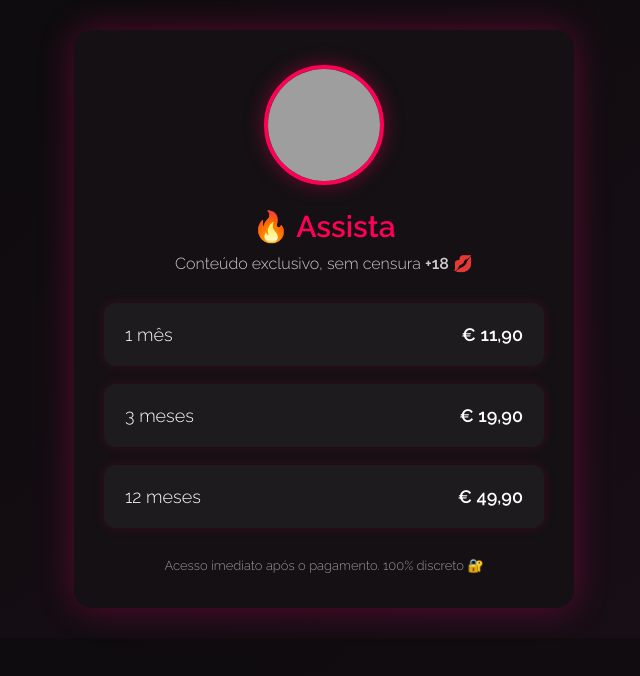
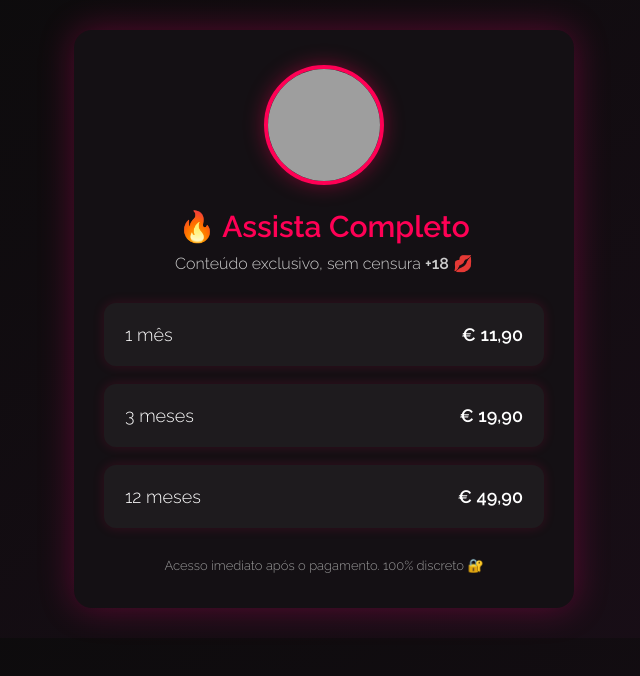
Before and after one commit to minhaclaro79-lab/privacy-18, a plain HTML site: page index.html in a window 1280 px wide. Shown: the whole page, without its empty margins (316-956 px from the left). Drawn offline with Linux system fonts and the light colour scheme; grey boxes are pictures that could not be loaded.

Commit message:
Update index.html

```diff
--- a/index.html
+++ b/index.html
@@ -130,7 +130,7 @@
     <!-- FOTO DE PERFIL -->
     <img class="profile-pic" src="https://static-media.hotmart.com/nwhWAGCeqwnM-DCUPp9_L_Mub4o=/300x300/filters:quality(100)/hotmart/product_pictures/24dfca41-e44a-4d20-9209-d453aad9b7d3/nude1.png" alt="Foto de perfil">
 
-    <h1>🔥 Assista </h1>
+    <h1>🔥 Assista Completo </h1>
     <p class="subtitle">Conteúdo exclusivo, sem censura <strong>+18</strong> 💋</p>
 
     <!-- Planos -->
```
